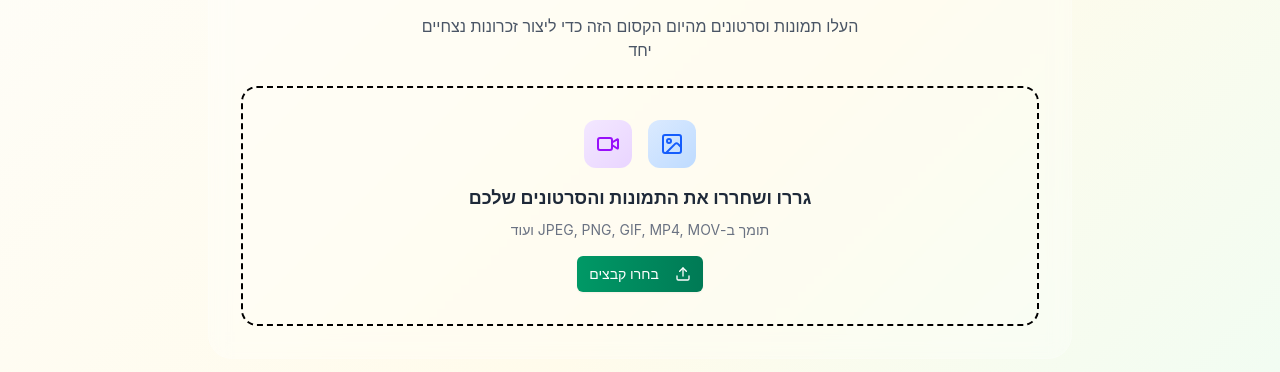
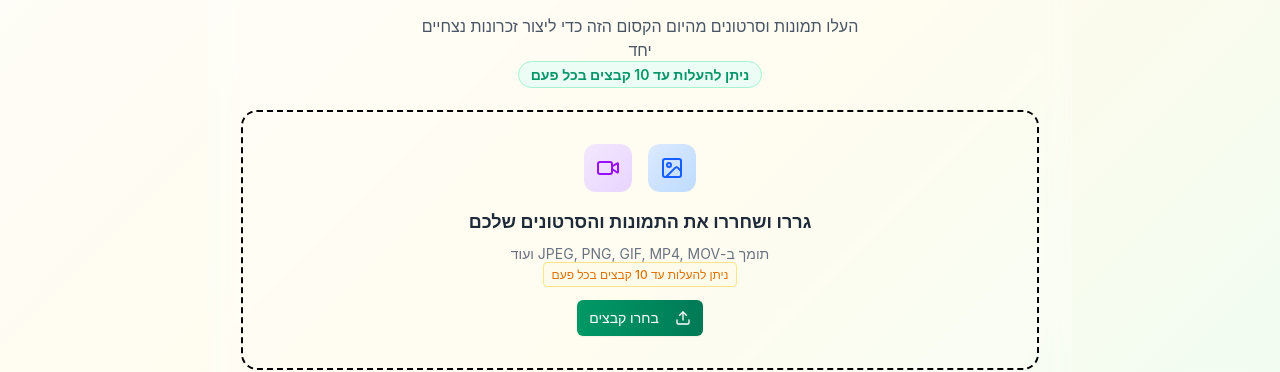
Before and after one commit to eidan66/henna-sapir-idan, a Next.js app: page /upload in a window 1280 px wide. Shown: the part 221-593 px from the top of the page. Built offline with nearby package versions, Linux system fonts and the light colour scheme; no server answers.

Commit message:
Add file limitation

```diff
--- a/src/app/upload/page.tsx
+++ b/src/app/upload/page.tsx
@@ -31,7 +31,24 @@ export default function UploadPage() {
   const handleFileSelect = (files: FileList | null) => {
     if (!files) return;
     const validFiles = Array.from(files).filter(file => file.type.startsWith('image/') || file.type.startsWith('video/'));
+
+    // Check if adding these files would exceed the limit
+    const currentCount = selectedFiles.length;
+    const newCount = currentCount + validFiles.length;
+
+    if (newCount > 10) {
+      // Only add files up to the limit
+      const remainingSlots = 10 - currentCount;
+      const filesToAdd = validFiles.slice(0, remainingSlots);
+      setSelectedFiles(prev => [...prev, ...filesToAdd]);
+
+      // Show warning if some files were not added
+      if (validFiles.length > remainingSlots) {
+        showToast(`ניתן להעלות עד 10 קבצים בכל פעם. נוספו ${remainingSlots} קבצים מתוך ${validFiles.length}`, 'info');
+      }
+    } else {
       setSelectedFiles(prev => [...prev, ...validFiles]);
+    }
   };
 
   // Auto-scroll to the selected items section when files are added
@@ -86,15 +103,25 @@ export default function UploadPage() {
         ) : (
           <motion.div initial={{ opacity: 0, y: 20 }} animate={{ opacity: 1, y: 0 }} className="space-y-8">
             <div className="glass-effect rounded-3xl p-8 pt-0 border border-gold-200">
-              <UploadZone onFileSelect={handleFileSelect} fileInputRef={fileInputRef} />
+              <UploadZone
+                onFileSelect={handleFileSelect}
+                fileInputRef={fileInputRef}
+                currentFileCount={selectedFiles.length}
+                maxFiles={10}
+              />
             </div>
 
             {selectedFiles.length > 0 && (
               <motion.div ref={firstItemRef} initial={{ opacity: 0, y: 20 }} animate={{ opacity: 1, y: 0 }} className="glass-effect rounded-3xl p-6 border border-gold-200">
-                <h3 className="text-lg font-semibold text-gray-800 mb-4 flex items-center gap-2">
+                <div className="flex items-center justify-between mb-4">
+                  <h3 className="text-lg font-semibold text-gray-800 flex items-center gap-2">
                     <Heart className="w-5 h-5 text-emerald-600" />
-                  קבצים שנבחרו ({selectedFiles.length})
+                    קבצים שנבחרו
                   </h3>
+                  <div className="text-sm text-gray-600 bg-gray-100 px-3 py-1 rounded-full">
+                    {selectedFiles.length}/10
+                  </div>
+                </div>
                 <UploadPreview files={selectedFiles} onRemove={removeFile} isUploading={isUploading} />
               </motion.div>
             )}
@@ -112,7 +139,12 @@ export default function UploadPage() {
 
             {selectedFiles.length > 0 && (
               <motion.div initial={{ opacity: 0, y: 20 }} animate={{ opacity: 1, y: 0 }} className="glass-effect rounded-3xl p-8 border border-gold-200 space-y-6">
-                <h3 className="text-lg font-semibold text-gray-800 mb-4">הוסיפו פרטים</h3>
+                <div className="flex items-center justify-between mb-4">
+                  <h3 className="text-lg font-semibold text-gray-800">הוסיפו פרטים</h3>
+                  <div className="text-sm text-gray-600 bg-gray-100 px-3 py-1 rounded-full">
+                    {selectedFiles.length}/10
+                  </div>
+                </div>
 
                 <div className="space-y-4">
                   <div>
@@ -137,6 +169,15 @@ export default function UploadPage() {
                   </div>
                 </div>
 
+                <div className="space-y-3">
+                  <div className="text-center text-sm text-gray-600 bg-blue-50 border border-blue-200 rounded-lg p-3">
+                    ניתן להעלות עד 10 קבצים בכל פעם. אם יש לכם יותר קבצים, תוכלו להעלות אותם בחלקים
+                  </div>
+
+                  <div className="text-center text-sm text-gray-600 bg-amber-50 border border-amber-200 rounded-lg p-3">
+                    ההעלאה עשויה לקחת זמן, תלוי בקצב האינטרנט וגודל הקבצים. סרטונים לוקחים זמן רב יותר - אנא המתינו בסבלנות
+                  </div>
+
                   <Button onClick={handleUpload} disabled={isUploading || selectedFiles.length === 0} className="w-full bg-gradient-to-r from-emerald-600 to-emerald-700 hover:from-emerald-700 hover:to-emerald-800 text-white py-4 text-lg font-semibold shadow-lg hover:shadow-xl transition-all duration-300">
                     {isUploading ? (
                       <div className="flex items-center gap-2">
@@ -147,6 +188,7 @@ export default function UploadPage() {
                       `שתפו ${selectedFiles.length} ${selectedFiles.length === 1 ? 'זיכרון' : 'זכרונות'}`
                     )}
                   </Button>
+                </div>
 
 
               </motion.div>
--- a/src/components/upload/UploadZone.tsx
+++ b/src/components/upload/UploadZone.tsx
@@ -9,11 +9,15 @@ import type { RefObject, DragEvent, ChangeEvent } from 'react';
 interface UploadZoneProps {
   onFileSelect: (files: FileList | null) => void;
   fileInputRef: RefObject<HTMLInputElement | null>;
+  currentFileCount?: number;
+  maxFiles?: number;
 }
 
 export default function UploadZone({
   onFileSelect,
   fileInputRef,
+  currentFileCount = 0,
+  maxFiles = 10,
 }: UploadZoneProps) {
   const [isDragging, setIsDragging] = useState(false);
 
@@ -49,7 +53,16 @@ export default function UploadZone({
         </h2>
         <p className="text-gray-600 max-w-md mx-auto">
           העלו תמונות וסרטונים מהיום הקסום הזה כדי ליצור זכרונות נצחיים יחד
+          <br />
+          <span className="mt-3 text-sm font-semibold text-emerald-600 bg-emerald-50 px-3 py-1 rounded-full border border-emerald-200">
+            ניתן להעלות עד 10 קבצים בכל פעם
+          </span>
         </p>
+        {currentFileCount >= maxFiles && (
+          <div className="mt-3 px-4 py-2 bg-amber-50 border border-amber-200 rounded-lg text-amber-700 text-sm">
+            הגעתם למגבלה של {maxFiles} קבצים. העלו את הקבצים הנוכחיים לפני הוספת עוד
+          </div>
+        )}
       </div>
 
       {/* Upload Zone */}
@@ -89,16 +102,25 @@ export default function UploadZone({
             </h3>
             <p className="text-gray-500 text-sm mb-4">
               תומך ב-JPEG, PNG, GIF, MP4, MOV ועוד
+              <br />
+              <span className="text-xs font-medium text-amber-600 bg-amber-50 px-2 py-1 rounded border border-amber-200">
+                ניתן להעלות עד 10 קבצים בכל פעם
+              </span>
             </p>
           </div>
 
           <div className="flex flex-col sm:flex-row gap-3 justify-center">
             <Button
               onClick={() => fileInputRef.current?.click()}
-              className="bg-gradient-to-r from-emerald-600 to-emerald-700 hover:from-emerald-700 hover:to-emerald-800 text-white"
+              disabled={currentFileCount >= maxFiles}
+              className={`${
+                currentFileCount >= maxFiles
+                  ? 'bg-gray-400 cursor-not-allowed'
+                  : 'bg-gradient-to-r from-emerald-600 to-emerald-700 hover:from-emerald-700 hover:to-emerald-800'
+              } text-white`}
             >
               <Upload className="w-4 h-4 ml-2" />
-              בחרו קבצים
+              {currentFileCount >= maxFiles ? 'הגעתם למגבלה' : 'בחרו קבצים'}
             </Button>
           </div>
         </div>
```
Lines whose indentation alone changed are shown as unchanged.
